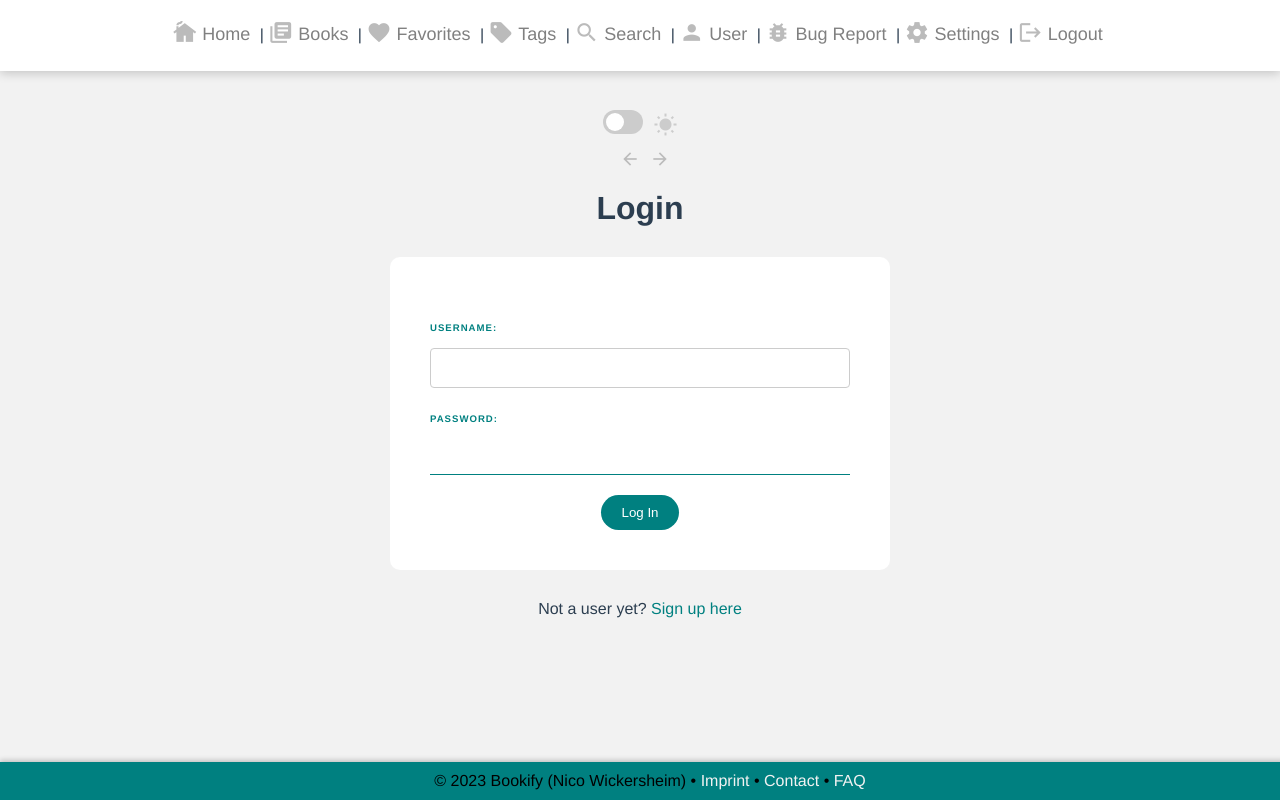
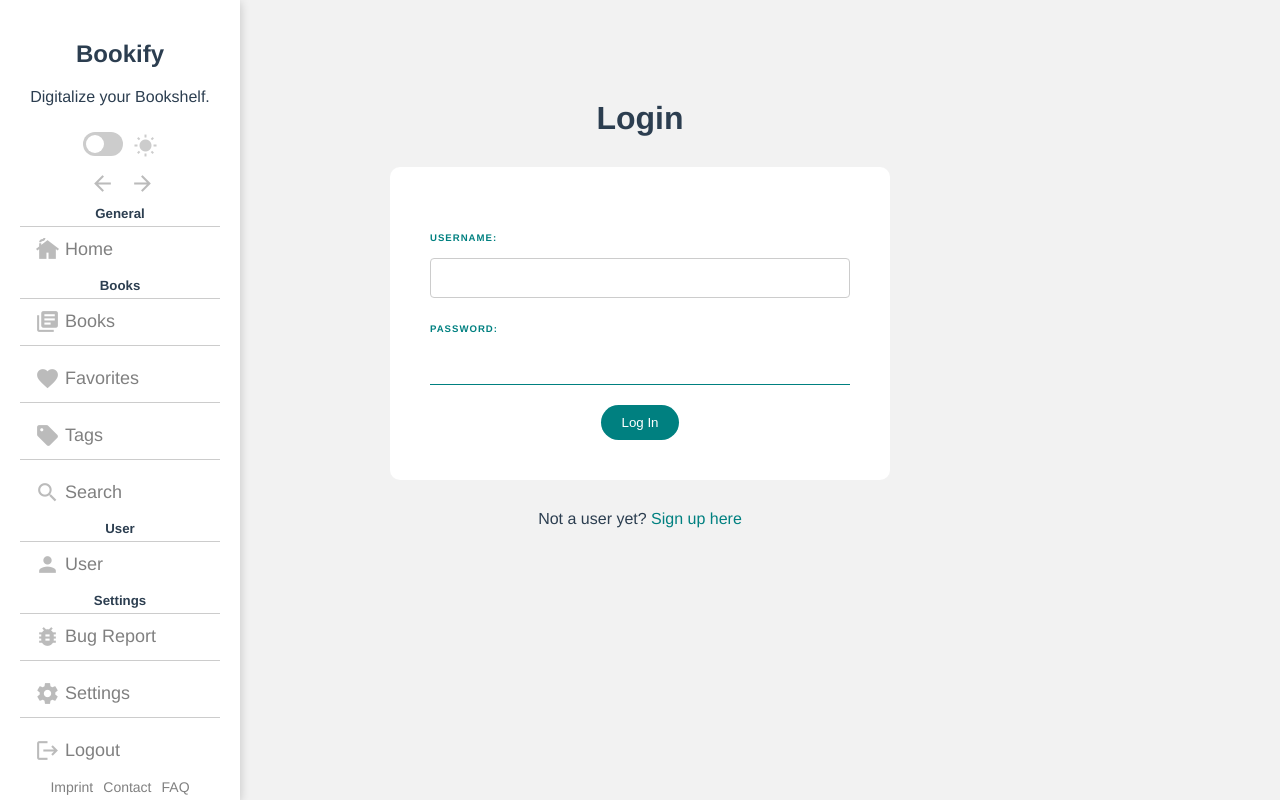
Before and after one commit to wickenico/bookify-vuejs-frontend, a Vue app: page /login in a window 1280 px wide. Built offline with nearby package versions, Linux system fonts and the light colour scheme.

Commit message:
feat: Rearrange navigation to Sidenav on desktops.

```diff
--- a/src/App.vue
+++ b/src/App.vue
@@ -1,30 +1,29 @@
 <template>
   <div :class="{ 'dark': isDarkMode }">
-    <Switch :isDarkMode="isDarkMode" @toggle-dark-mode="toggleDarkMode" />
-    <div class="icons">
-      <span class="material-icons" @click="back">arrow_back</span>
-      <span class="material-icons" @click="forward">arrow_forward</span>
-    </div>
-    <Navbar />
+    <!-- <Switch :isDarkMode="isDarkMode" @toggle-dark-mode="toggleDarkMode" /> -->
+    <Navbar v-if="isMobileView" />
+    <Sidenav v-else :isDarkMode="isDarkMode" @toggle-dark-mode="toggleDarkMode" />
     <router-view />
-    <footer class="overlay">
+    <!-- <footer class="overlay">
       &copy; 2023 Bookify (Nico Wickersheim) &bull;
       <router-link to="/imprint" class="footer-link">Imprint</router-link> &bull;
       <router-link to="/contact" class="footer-link">Contact</router-link> &bull;
       <router-link to="/faq" class="footer-link">FAQ</router-link>
-    </footer>
+    </footer> -->
   </div>
 </template>
 
 <script>
 import Navbar from './components/Navbar.vue'
+import Sidenav from './components/Sidenav.vue'
 import Switch from './components/Switch.vue'
 
 export default {
-  components: { Navbar, Switch },
+  components: { Navbar, Switch, Sidenav },
   data() {
     return {
-      isDarkMode: false
+      isDarkMode: false,
+      isMobileView: false
     }
   },
   methods: {
@@ -37,6 +36,25 @@ export default {
     },
     forward() {
       this.$router.go(1)
+    },
+    checkMobileView() {
+      this.isMobileView = window.innerWidth <= 768
+    }
+  },
+  mounted() {
+    this.checkMobileView()
+    window.addEventListener('resize', this.checkMobileView)
+  },
+  beforeDestroy() {
+    window.removeEventListener('resize', this.checkMobileView)
+  },
+  watch: {
+    isDarkMode(newVal) {
+      if (newVal) {
+        document.body.classList.add('dark');
+      } else {
+        document.body.classList.remove('dark');
+      }
     }
   }
 }
@@ -104,13 +122,6 @@ button:hover {
   color: #1e1e1e;
 }
 
-.icons {
-  margin-top: 10px;
-  display: flex;
-  align-items: center;
-  justify-content: center;
-}
-
 .material-icons {
   font-size: 20px;
   margin-left: 10px;
--- /dev/null
+++ b/src/components/Sidenav.vue
@@ -0,0 +1,256 @@
+<template>
+    <nav class="main-nav">
+        <div>
+            <h1>Bookify</h1>
+            <p>Digitalize your Bookshelf.</p>
+            <!-- Dark Mode Switch -->
+            <Switch :isDarkMode="isDarkMode" @toggle-dark-mode="toggleDarkMode" />
+            <div class="icons">
+                <span class="material-icons" @click="back">arrow_back</span>
+                <span class="material-icons" @click="forward">arrow_forward</span>
+            </div>
+        </div>
+        <div v-for="(group, index) in navGroups" :key="index">
+            <h5>{{ group.title }}</h5>
+            <hr class="nav-separator" />
+            <div class="nav-item" v-for="(link, linkIndex) in group.links" :key="linkIndex">
+                <router-link :to="link.route">
+                    <div class="nav-link">
+                        <span class="material-icons">{{ link.icon }}</span>
+                        <span>{{ link.label }}</span>
+                    </div>
+                </router-link>
+                <hr v-if="linkIndex !== group.links.length - 1" class="nav-separator" />
+            </div>
+        </div>
+        <footer class="sidenav-footer">
+            <div class="footer-row">
+                <router-link to="/imprint" class="footer-link">Imprint</router-link>
+                <router-link to="/contact" class="footer-link">Contact</router-link>
+                <router-link to="/faq" class="footer-link">FAQ</router-link>
+            </div>
+            <div class="footer-row">
+                <span class="footer-text">&copy; 2023 Bookify (Nico Wickersheim)</span>
+            </div>
+        </footer>
+    </nav>
+</template>
+
+<script>
+import Switch from './Switch.vue'
+
+export default {
+    components: { Switch },
+    props: {
+        isDarkMode: {
+            type: Boolean,
+            default: false,
+        },
+    },
+    data() {
+        return {
+            username: '',
+            navGroups: [
+                {
+                    title: 'General',
+                    links: [
+                        {
+                            route: '/',
+                            icon: 'cottage',
+                            label: 'Home',
+                        },
+                    ],
+                },
+                {
+                    title: 'Books',
+                    links: [
+                        {
+                            route: { name: 'Books' },
+                            icon: 'library_books',
+                            label: 'Books',
+                        },
+                        {
+                            route: { name: 'Favorites' },
+                            icon: 'favorite',
+                            label: 'Favorites',
+                        },
+                        {
+                            route: { name: 'Tags' },
+                            icon: 'sell',
+                            label: 'Tags',
+                        },
+                        {
+                            route: { name: 'Search' },
+                            icon: 'search',
+                            label: 'Search',
+                        },
+                    ],
+                },
+                {
+                    title: 'User',
+                    links: [
+                        {
+                            route: { name: 'User', params: { username: this.username } },
+                            icon: 'person',
+                            label: 'User',
+                        },
+                    ],
+                },
+                {
+                    title: 'Settings',
+                    links: [
+                        {
+                            route: { name: 'BugReport' },
+                            icon: 'bug_report',
+                            label: 'Bug Report',
+                        },
+                        {
+                            route: { name: 'Settings' },
+                            icon: 'settings',
+                            label: 'Settings',
+                        },
+                        {
+                            route: { name: 'Logout' },
+                            icon: 'logout',
+                            label: 'Logout',
+                        },
+                    ],
+                },
+            ],
+        };
+    },
+    mounted() {
+        this.username = sessionStorage.getItem('username');
+    },
+    methods: {
+        toggleDarkMode(value) {
+            this.$emit('toggle-dark-mode', value);
+        },
+        back() {
+            this.$router.go(-1)
+        },
+        forward() {
+            this.$router.go(1)
+        },
+    },
+};
+</script>
+
+<style scoped>
+.main-nav {
+    position: fixed;
+    top: 0;
+    left: 0;
+    bottom: 0;
+    width: 200px;
+    z-index: 1000;
+    background-color: white;
+    padding: 20px;
+    box-shadow: 0px 2px 10px rgba(0, 0, 0, 0.2);
+}
+
+.main-nav h1 {
+    margin-bottom: 20px;
+}
+
+.main-nav h5 {
+    margin-top: 5px;
+    margin-bottom: 5px;
+}
+
+.main-nav a {
+    display: inline-block;
+    text-decoration: none;
+    margin: 0 5px;
+    color: grey;
+    font-size: 18px;
+    border-bottom: 2px solid white;
+    padding-bottom: 4px;
+}
+
+.main-nav a:hover {
+    padding-bottom: 4px;
+    color: teal;
+}
+
+a.router-link-active {
+    padding-bottom: 4px;
+    color: teal;
+}
+
+a.router-link-active .material-icons {
+    color: teal;
+}
+
+.nav-item {
+    display: flex;
+    flex-direction: column;
+    align-items: left;
+    justify-content: left;
+    margin-bottom: 10px;
+}
+
+.nav-link {
+    display: flex;
+    align-items: center;
+}
+
+.material-icons {
+    font-size: 25px;
+    color: #bbb;
+    cursor: pointer;
+    margin-right: 5px;
+}
+
+.material-icons:hover {
+    color: teal;
+}
+
+.material-icons:active {
+    color: black;
+}
+
+.nav-separator {
+    width: 100%;
+    margin-top: 5px;
+    margin-bottom: 10px;
+    border: none;
+    border-top: 1px solid #ccc;
+}
+
+.sidenav-footer {
+    bottom: 20px;
+    left: 20px;
+    right: 20px;
+    color: teal;
+    font-size: 12px;
+}
+
+.footer-row {
+    display: flex;
+    flex-direction: row;
+    justify-content: center;
+}
+
+.footer-text {
+    margin-right: 10px;
+}
+
+.footer-link {
+    color: teal;
+    font-size: 14px !important;
+    margin-right: 10px;
+}
+
+.footer-link:hover {
+    color: black;
+}
+
+.icons {
+    margin-top: 10px;
+    margin-bottom: 10px;
+    display: flex;
+    align-items: center;
+    justify-content: center;
+}
+</style>
--- a/src/components/Switch.vue
+++ b/src/components/Switch.vue
@@ -1,7 +1,7 @@
 <template>
   <div class="switch-container">
     <label class="switch">
-      <input type="checkbox" :checked="isDarkMode" @change="$emit('toggle-dark-mode')">
+      <input type="checkbox" :checked="isDarkMode" @change="$emit('toggle-dark-mode', $event.target.checked)">
       <span class="slider"></span>
     </label>
     <i class="material-icons switch-icon">{{ isDarkMode ? 'nightlight_round' : 'wb_sunny' }}</i>
```
